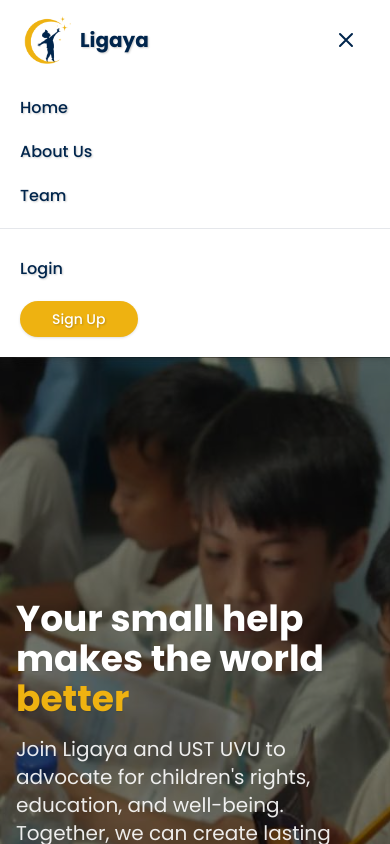
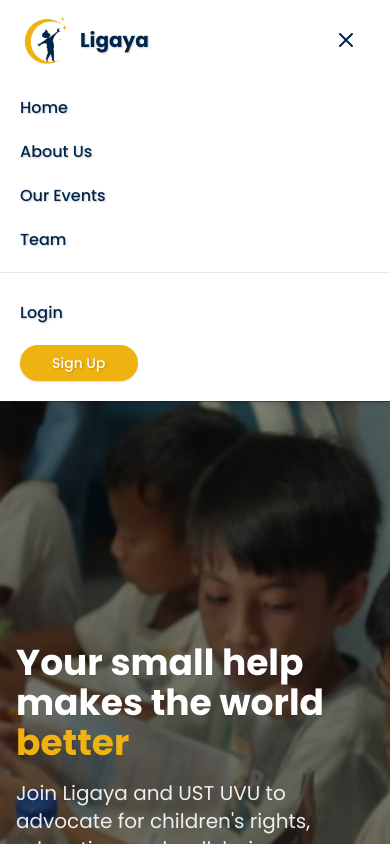
Before and after one commit to j24angeles/Ligaya, a React (Create React App) app in the folder ligaya_ustuvu/: page /home in a window 390 px wide. Both pictures are taken after a click on the button "Open main menu". Shown: the top 844 px of the page. Built offline with nearby package versions, Linux system fonts and the light colour scheme.

Commit message:
Update Navbar.js

```diff
--- a/ligaya_ustuvu/src/common/Navbar.js
+++ b/ligaya_ustuvu/src/common/Navbar.js
@@ -87,14 +87,14 @@ const Navbar = () => {
       {/* Mobile menu */}
       <div className={`${isMenuOpen ? 'block' : 'hidden'} md:hidden`}>
         <div className="px-2 pt-2 pb-3 space-y-1 sm:px-3">
-                {['home', 'about-us', 'devs'].map((item, i) => (
+                {['home', 'about-us', 'events', 'devs'].map((item, i) => (
             <a
               key={i}
               href={`/${item}`}
               className="block px-3 py-2 rounded-md text-base font-medium text-primary hover:bg-gray-100 transition"
               style={textShadowStyle}
             >
-              {item === 'devs' ? 'Team' : item === 'about-us' ? 'About Us' : item.charAt(0).toUpperCase() + item.slice(1).replace('-', ' ')}
+              {item === 'devs' ? 'Team' : item === 'about-us' ? 'About Us': item === 'events' ? 'Our Events' : item.charAt(0).toUpperCase() + item.slice(1).replace('-', ' ')}
             </a>
           ))}
         </div>
```
